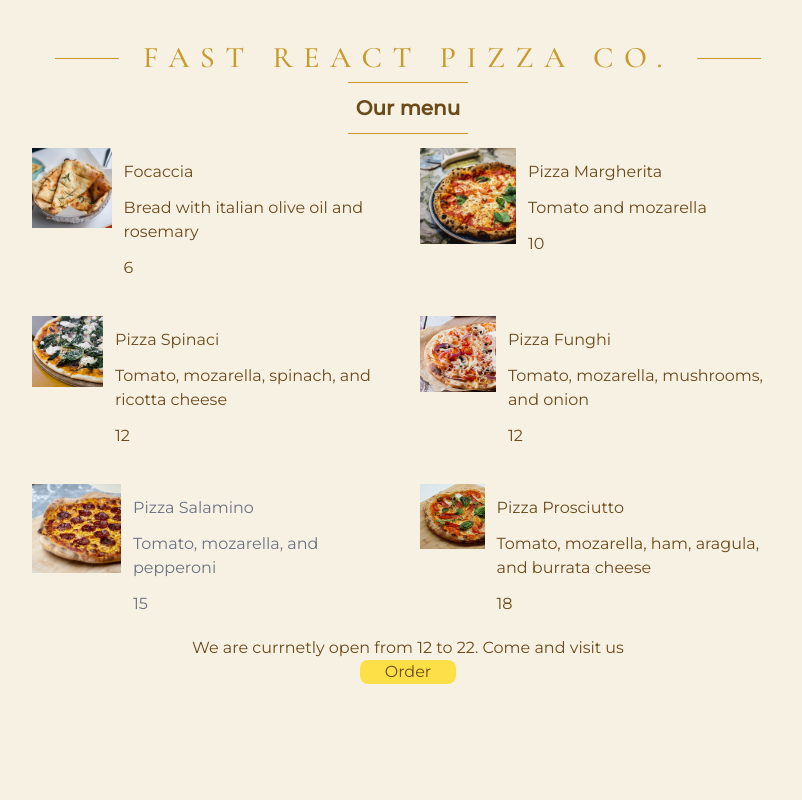
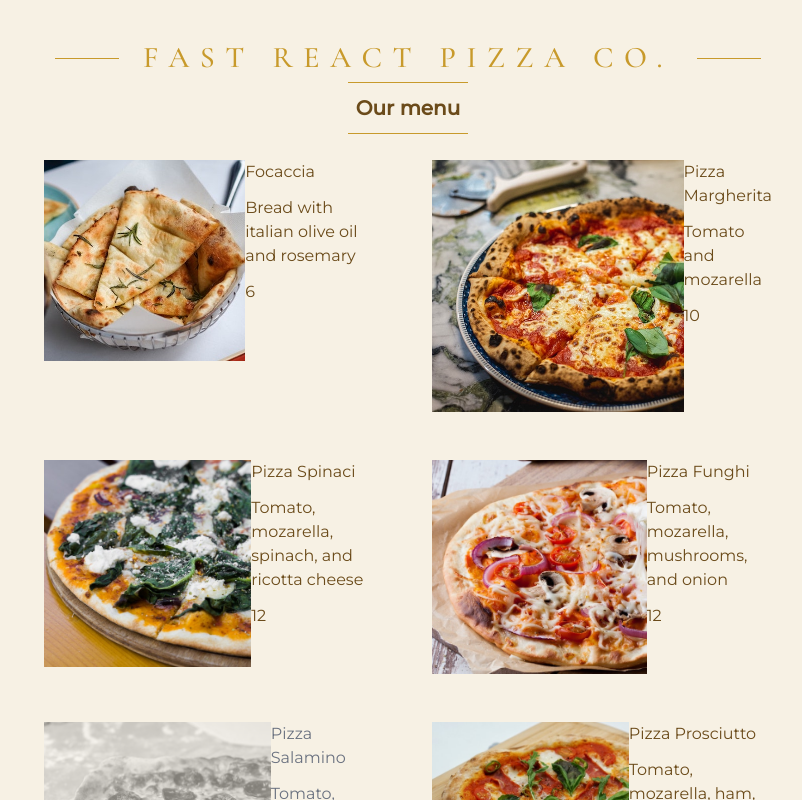
Before and after one commit to Majkan1/Single-Pizza-Menu, a React (Vite) app in the folder vite-project/: page / in a window 1280 px wide. Shown: the top 800 px of the page, without its empty margins (232-1034 px from the left). Built offline with nearby package versions, Linux system fonts and the light colour scheme.

Commit message:
feat:Add proper grayscale if needed.

```diff
--- a/vite-project/src/App.tsx
+++ b/vite-project/src/App.tsx
@@ -94,7 +94,7 @@ function Menu({pizza}:MenuProps){
         <div key = {index} className="w-full">
           <div className="flex items-start">
             <div>
-              <img className="w-24"
+              <img className={`m-3 ${item.soldOut?"grayscale opacity-50":""}`}
                 src = {`${import.meta.env.BASE_URL}${item.photoName.replace(/^\//, "")}`}
                 alt = {item.name}
               />
```
